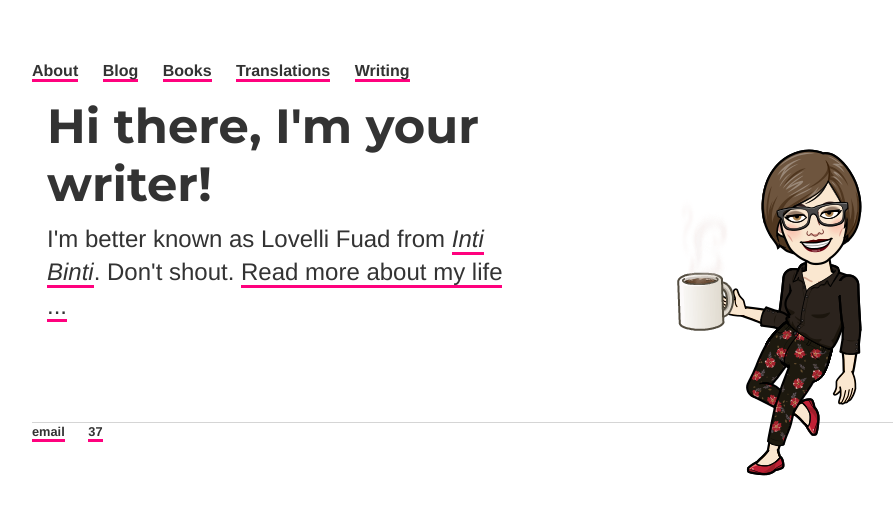
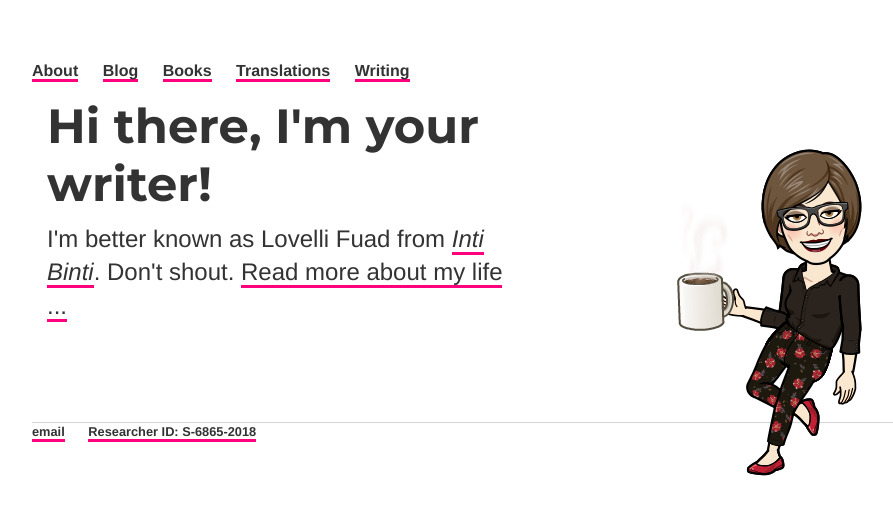
Before and after one commit to ariesti/ariesti.github.io, a Jekyll site: the page built from index.html, in a window 1280 px wide. Shown: the top 515 px of the page, without its empty margins (160-1053 px from the left). Built offline with Jekyll 4.4.1, drawn with Linux system fonts in a browser that asks for light colours.

Commit message:
Update default.html

```diff
--- a/_layouts/default.html
+++ b/_layouts/default.html
@@ -36,7 +36,7 @@
 			<footer>
 	    		<ul>
 	        		<li><a href="mailto:lovelliariesti@gmail.com">email</a></li>
-				<li><a href="https://ariesti.github.io/">37</a></li>
+				<li><a href="#">Researcher ID: S-6865-2018</a></li>
 				</ul>
 			</footer>
 		</body>
```
